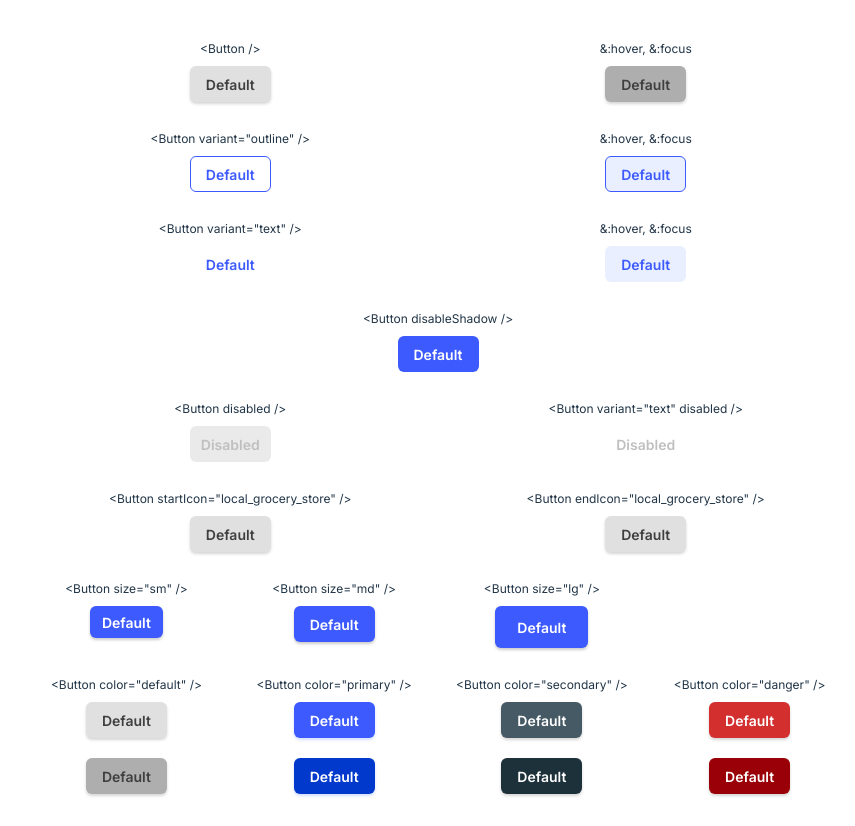
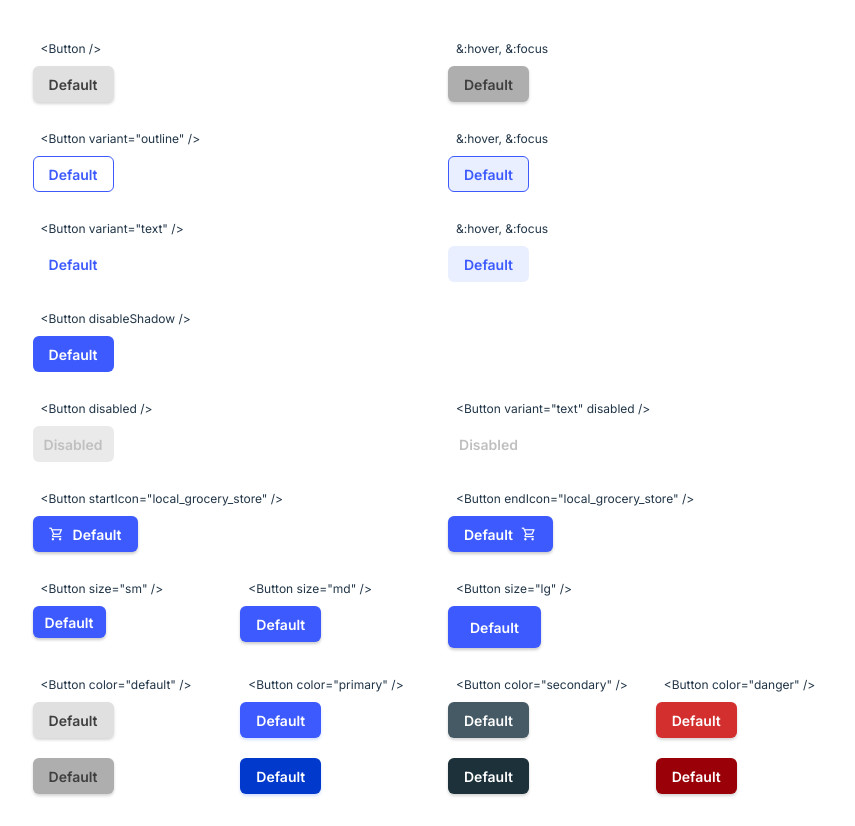
Before and after one commit to CarlosUlisesOchoa/React-button-component, a React (Vite) app: page / in a window 1280 px wide. Shown: the whole page, without its empty margins (202-1057 px from the left). Built offline with nearby package versions, Linux system fonts and the light colour scheme.

Commit message:
small modification to css

```diff
--- a/src/components/Button/Button.tsx
+++ b/src/components/Button/Button.tsx
@@ -2,6 +2,10 @@ import styled, { css } from 'styled-components'
 import { ButtonProps, StyledButtonProps } from './types'
 
 const StyledButton = styled.button<StyledButtonProps>`
+  display: flex;
+  align-items: center;
+  justify-content: center;
+
   text-align: center;
   font-size: 0.875rem;
   font-family: Inter, sans-serif;
@@ -99,6 +103,44 @@ const StyledButton = styled.button<StyledButtonProps>`
       }
     `}
 
+${({ startIcon }) =>
+    startIcon &&
+    css`
+      width: 6.5625rem;
+      color: #ffffff;
+      background: #3d5afe;
+      box-shadow: 0px 2px 3px 0px rgba(0, 0, 0, 0.2);
+      &:hover,
+      &.hover,
+      &:focus,
+      &.focus {
+        background: #0039cb;
+      }
+      &:disabled,
+      &.disabled {
+        color: #ffffff;
+        background: #3d5afe;
+      }
+    `}
+    ${({ endIcon }) =>
+    endIcon &&
+    css`
+      width: 6.5625rem;
+      color: #ffffff;
+      background: #3d5afe;
+      box-shadow: 0px 2px 3px 0px rgba(0, 0, 0, 0.2);
+      &:hover,
+      &.hover,
+      &:focus,
+      &.focus {
+        background: #0039cb;
+      }
+      &:disabled,
+      &.disabled {
+        color: #ffffff;
+        background: #3d5afe;
+      }
+    `}
   ${({ size }) =>
     size === 'sm' &&
     css`
@@ -219,23 +261,40 @@ const StyledButton = styled.button<StyledButtonProps>`
 `
 
 export const Button = ({
-  //   variant = 'default',
-  //   disableShadow = false,
-  //   size = 'md',
-  //   color = 'default',
-  // startIcon, // TODO: add icon feature
-  // endIcon, // TODO: add icon feature
+  variant, // 'default',
+  disableShadow, // false,
+  size, // 'md',
+  color, // 'default',
+  startIcon, // ''
+  endIcon, // ''
   children,
   ...otherProps
 }: ButtonProps) => {
+  const conditionalProps = {
+    ...(variant && { variant }),
+    ...(disableShadow !== undefined && { disableShadow }),
+    ...(size && { size }),
+    ...(color && { color }),
+    ...(startIcon && { startIcon }),
+    ...(endIcon && { endIcon }),
+  }
   return (
-    <StyledButton
-      //   variant={variant}
-      //   disableShadow={disableShadow}
-      //   size={size}
-      //   color={color}
-      {...otherProps}>
+    <StyledButton {...conditionalProps} {...otherProps}>
+      {startIcon && (
+        <span
+          style={{ fontSize: '1rem', marginRight: '0.5rem' }}
+          className='material-symbols-outlined'>
+          {startIcon}
+        </span>
+      )}
       {children}
+      {endIcon && (
+        <span
+          style={{ fontSize: '1rem', marginLeft: '0.5rem' }}
+          className='material-symbols-outlined'>
+          {endIcon}
+        </span>
+      )}
     </StyledButton>
   )
 }
--- a/src/styles/App.css
+++ b/src/styles/App.css
@@ -2,5 +2,4 @@
   max-width: 1280px;
   margin: 0 auto;
   padding: 2rem;
-  text-align: center;
 }
```
